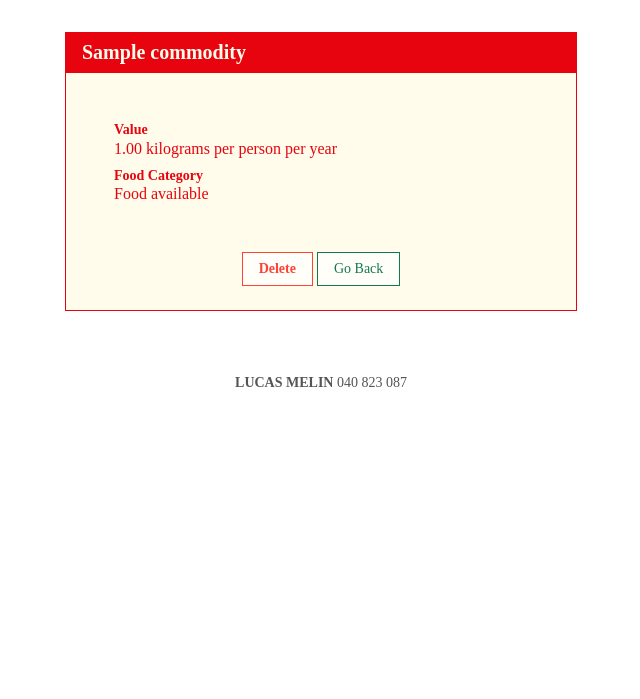
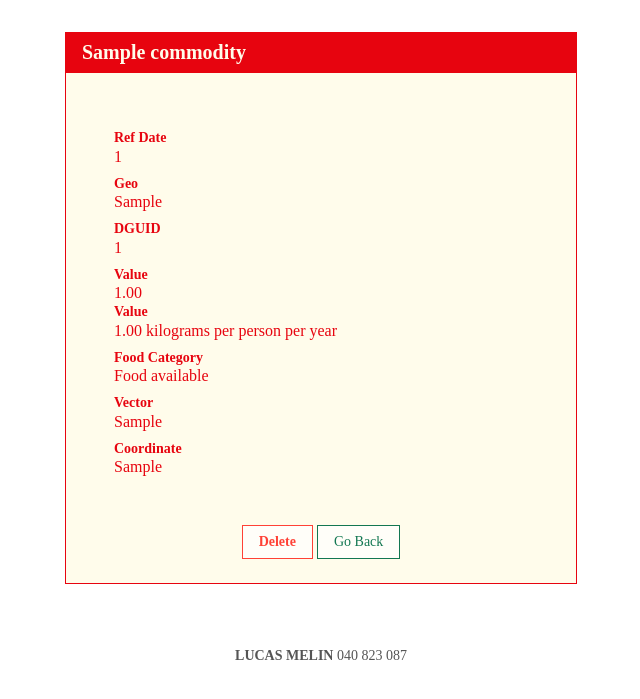
Before and after one commit to lucasmelin/devops-python-example, a Django app: page /records/1/delete/ in a window 1280 px wide. Shown: the top 699 px of the page, without its empty margins (319-959 px from the left). Run offline with Django 3.2, Linux system fonts and the light colour scheme; tables that the repository leaves empty hold one stand-in row (values such as "Sample post").

Commit message:
Update confirm delete of commodity form

```diff
--- a/records/models.py
+++ b/records/models.py
@@ -4,7 +4,7 @@
 File name: models.py
 Author: Lucas Melin
 Date created: Oct 15, 2018
-Date last modified: Oct 21, 2018
+Date last modified: Oct 23, 2018
 Python version: 3.7
 
 This models a Commodity as defined in the original dataset found here:
--- a/records/templates/records/commodity_confirm_delete.html
+++ b/records/templates/records/commodity_confirm_delete.html
@@ -7,12 +7,20 @@
 <html lang="en">
 <title></title>
 <meta name="viewport" content="width=device-width, initial-scale=1">
-<link rel="stylesheet" href="{%  static "css/tachyons.css" %}">
+<link rel="stylesheet" href="{% static "css/tachyons.css" %}">
 <body>
 <article class="center mw5 mw6-ns hidden ba mv4 dark-red bg-washed-yellow">
     <h1 class="f4 bg-dark-red washed-yellow mv0 pv2 ph3">{{ commodity.name }}</h1>
     <div class="pa3 bt">
         <dl class="lh-title pa4 mt0">
+            <dt class="f6 b mt2">Ref Date</dt>
+            <dd class="ml0">{{ commodity.ref_date }}</dd>
+            <dt class="f6 b mt2">Geo</dt>
+            <dd class="ml0">{{ commodity.geo }}</dd>
+            <dt class="f6 b mt2">DGUID</dt>
+            <dd class="ml0">{{ commodity.dguid }}</dd>
+            <dt class="f6 b mt2">Value</dt>
+            <dd class="ml0">{{ commodity.value }}
             <dt class="f6 b">Value</dt>
             <dd class="ml0">{{ commodity.value }}
                 <!-- Display correct scaling factor -->
@@ -39,12 +47,17 @@
                 {{ commodity.food_category }}
             {% endif %}
             </dd>
+            <dt class="f6 b mt2">Vector</dt>
+            <dd class="ml0">{{ commodity.vector }}</dd>
+            <dt class="f6 b mt2">Coordinate</dt>
+            <dd class="ml0">{{ commodity.coordinate }}</dd>
         </dl>
         <div class="ph3 tc">
             <form class="measure center" method="post">{% csrf_token %}
                 <input class="b ph3 pv2 input-reset ba b--red red bg-white-70 grow pointer f6 dib" type="submit"
                        value="Delete"/>
-                <a class="f6 link grow pointer ba ph3 pv2 mb2 dib dark-green bg-white-70" href="{% url 'records:index' %}">Go Back</a>
+                <a class="f6 link grow pointer ba ph3 pv2 mb2 dib dark-green bg-white-70"
+                   href="{% url 'records:index' %}">Go Back</a>
             </form>
         </div>
     </div>
--- a/records/urls.py
+++ b/records/urls.py
@@ -1,3 +1,15 @@
+#!/usr/bin/env python
+# -*- coding: utf-8 -*-
+"""
+File name: urls.py
+Author: Lucas Melin
+Date created: Oct 15, 2018
+Date last modified: Oct 23, 2018
+Python version: 3.7
+
+This file provides the url patterns to match inside the records app,
+and maps each pattern to a view.
+"""
 from django.urls import path
 
 from records.views import CommodityCreate, CommodityUpdate, CommodityDelete
--- a/research_project/urls.py
+++ b/research_project/urls.py
@@ -4,9 +4,11 @@
 File name: urls.py
 Author: Lucas Melin
 Date created: Oct 15, 2018
-Date last modified: Oct 22, 2018
+Date last modified: Oct 23, 2018
 Python version: 3.7
 
+This file provides the url patterns to match inside the research_project app,
+and maps each pattern to a view.
 """
 from django.urls import path
 
```
